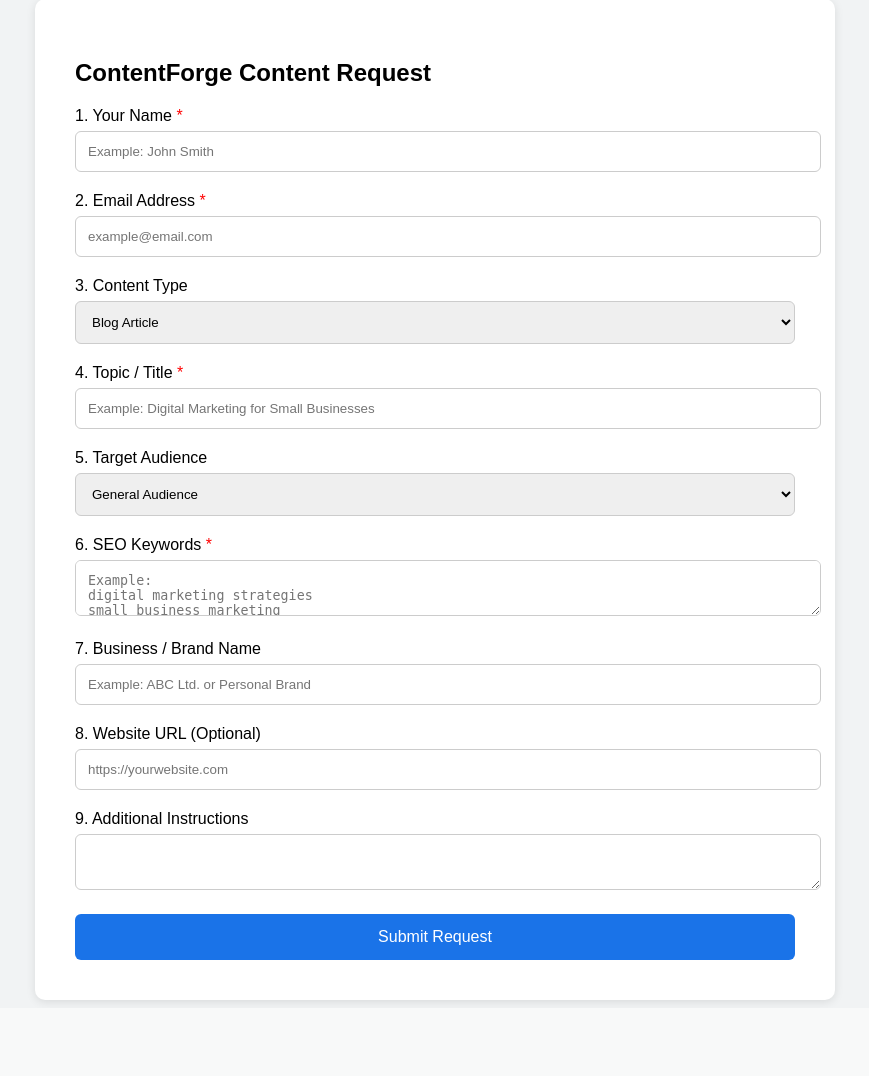
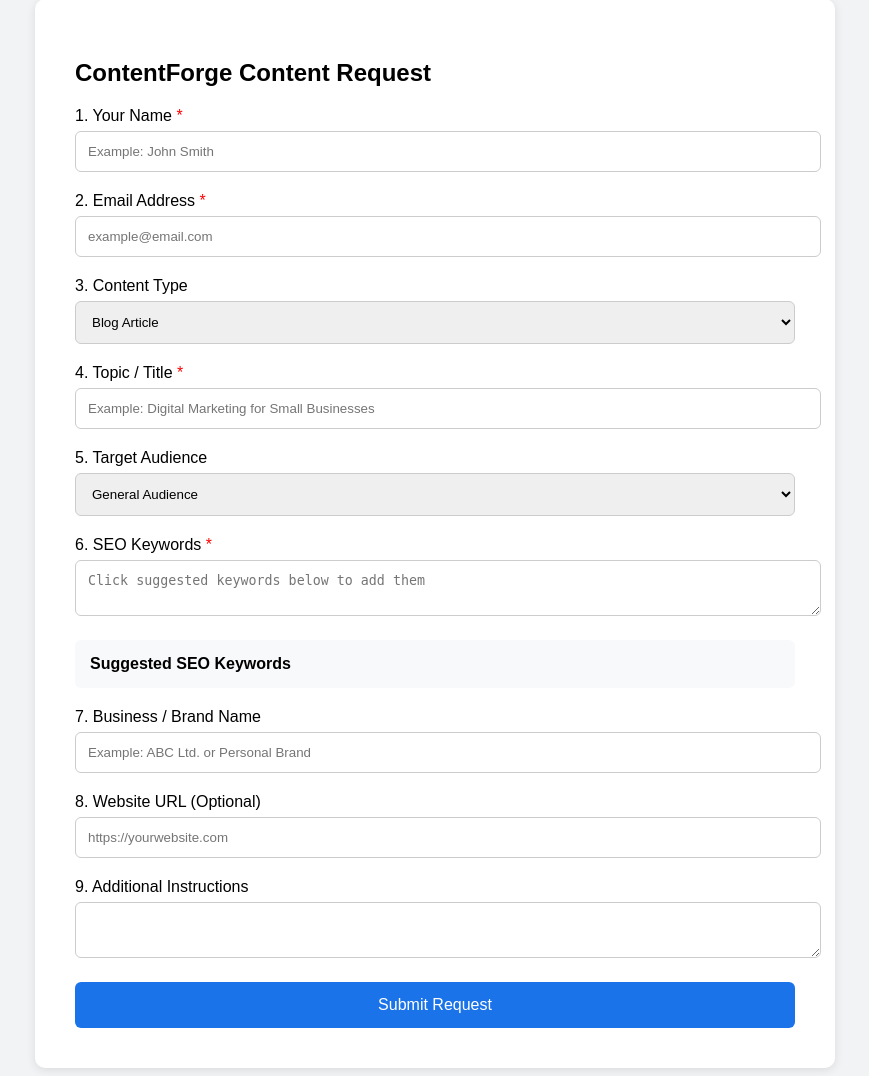
Before and after one commit to Manojg4599/blog-system-clean, a Flask app: page / in a window 1280 px wide. Shown: the part 41-1117 px from the top of the page, without its empty margins (205-1074 px from the left). Before the commit the page ends 1046 px from the top, so only its background shows below. Run offline with Flask 3, Linux system fonts and the light colour scheme; some libraries are stand-ins or nearby versions.

Commit message:
Update index.html

```diff
--- a/templates/index.html
+++ b/templates/index.html
@@ -64,6 +64,27 @@ padding:15px;
 border-radius:6px
 }
 
+.keywordBox{
+background:#f8f9fa;
+padding:15px;
+border-radius:6px;
+margin-bottom:20px
+}
+
+.keyword{
+display:inline-block;
+background:#e8f0fe;
+padding:6px 10px;
+margin:5px;
+border-radius:4px;
+cursor:pointer;
+font-size:13px
+}
+
+.keyword:hover{
+background:#d2e3fc
+}
+
 </style>
 
 </head>
@@ -99,7 +120,8 @@ border-radius:6px
 
 
 <label>4. Topic / Title <span class="required">*</span></label>
-<input id="topic" placeholder="Example: Digital Marketing for Small Businesses">
+
+<input id="topic" placeholder="Example: Digital Marketing for Small Businesses" oninput="generateKeywords()">
 
 
 <label>5. Target Audience</label>
@@ -119,10 +141,16 @@ border-radius:6px
 <label>6. SEO Keywords <span class="required">*</span></label>
 
 <textarea id="keywords"
-placeholder="Example:
-digital marketing strategies
-small business marketing
-seo marketing tips"></textarea>
+placeholder="Click suggested keywords below to add them"></textarea>
+
+
+<div class="keywordBox">
+
+<b>Suggested SEO Keywords</b>
+
+<div id="keywordSuggestions"></div>
+
+</div>
 
 
 <label>7. Business / Brand Name</label>
@@ -151,6 +179,63 @@ Your request has been submitted successfully. Please check your email.
 </div>
 
 <script>
+
+
+function generateKeywords(){
+
+let topic=document.getElementById("topic").value
+
+if(topic.length<3) return
+
+let modifiers=[
+
+"best",
+"guide",
+"tips",
+"strategies",
+"examples",
+"for beginners",
+"for business",
+"for startups",
+"2025",
+"tools",
+"how to",
+"complete guide",
+"step by step",
+"benefits",
+"case study"
+
+]
+
+let container=document.getElementById("keywordSuggestions")
+
+container.innerHTML=""
+
+modifiers.forEach(m=>{
+
+let kw=topic+" "+m
+
+let span=document.createElement("span")
+
+span.className="keyword"
+
+span.innerText=kw
+
+span.onclick=function(){
+
+let textarea=document.getElementById("keywords")
+
+textarea.value+=kw+"\n"
+
+}
+
+container.appendChild(span)
+
+})
+
+}
+
+
 
 function submitForm(){
 
```
